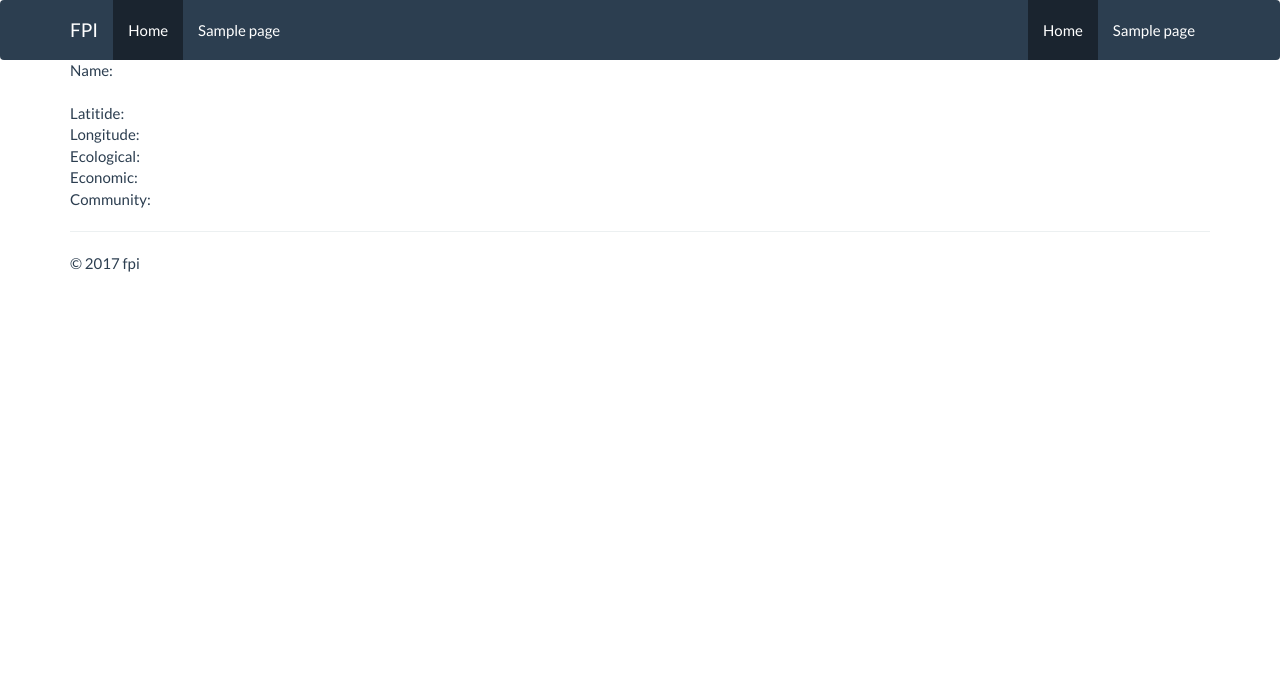
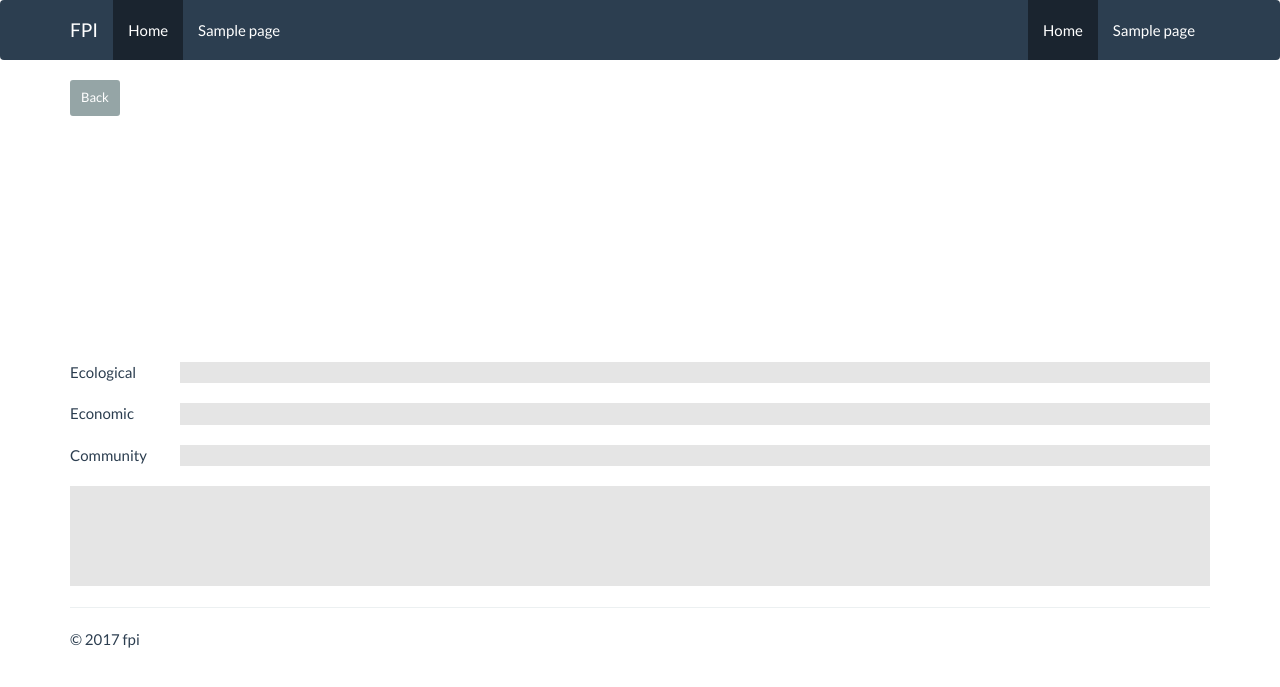
Before and after one commit to larkintuckerllc/fpi-wp-theme, a WordPress theme: template page_indicator.php in a window 1280 px wide. Shown: the top 687 px of the page. Run offline with PHP 8.4 and a stand-in for WordPress, Linux system fonts and the light colour scheme; the site name, menu and one post (Sample post) are stand-ins, and other content is empty; some libraries are stand-ins or nearby versions.

Commit message:
Basic indicator.

```diff
--- a/bower.json
+++ b/bower.json
@@ -2,6 +2,7 @@
   "name": "barebones",
   "dependencies": {
     "bootstrap": "^3.3.7",
-    "jquery": "^3.1.1"
+    "jquery": "^3.1.1",
+    "d3": "^4.7.1"
   }
 }
--- /dev/null
+++ b/indicator/index.css
@@ -0,0 +1,41 @@
+#fpi_indicator_root {
+  padding-top: 20px;
+}
+#fpi_indicator_root__image {
+  text-align: center;
+}
+#fpi_indicator_root__image__image {
+  display: inline-block;
+  width: 300px;
+  height: 200px;
+  background-position: center;
+  background-repeat: no-repeat;
+  background-size: cover;
+}
+.fpi_indicator_root__indicator {
+  display: flex;
+  flex-direction: row;
+  margin-top: 20px;
+}
+.fpi_indicator_root__indicator__title {
+  width: 100px;
+}
+.fpi_indicator_root__indicator__value {
+  flex-grow: 1;
+  margin-left: 10px;
+  background-color: rgba(0, 0, 0, 0.1);
+}
+.fpi_indicator_root__indicator__value__scale {
+  height: 100%;
+  transition: width 1s;
+}
+.fpi_indicator_root__comparison {
+  display: flex;
+  align-items: flex-end;
+  margin-top: 20px;
+  height: 100px;
+  background-color: rgba(0, 0, 0, 0.1);
+}
+.fpi_indicator_root__comparison__value {
+  flex-grow: 1;
+}
--- /dev/null
+++ b/indicator/index.js
@@ -0,0 +1,39 @@
+(function() {
+  var document = window.document;
+  var $ = window.$;
+  var d3 = window.d3;
+  $(document).ready(function() {
+    var ecologicalEl = document.getElementById('fpi_indicator_root__indicator__value__scale--ecological');
+    var economicEl = document.getElementById('fpi_indicator_root__indicator__value__scale--economic');
+    var communityEl = document.getElementById('fpi_indicator_root__indicator__value__scale--community');
+    var comparisonEcologicalD3 = d3.select('#fpi_indicator_root__comparison--ecological');
+    ecologicalEl.style.backgroundColor = scaleColor(window.fpiEcological);
+    ecologicalEl.style.width = scaleWidth(window.fpiEcological) + '%';
+    economicEl.style.backgroundColor = scaleColor(window.fpiEconomic);
+    economicEl.style.width = scaleWidth(window.fpiEconomic) + '%';
+    communityEl.style.backgroundColor = scaleColor(window.fpiCommunity);
+    communityEl.style.width = scaleWidth(window.fpiCommunity) + '%';
+    comparisonEcologicalD3
+      .selectAll('.fpi_indicator_root__comparison__value')
+      .data(window.fpiIndicators.sort(function(a, b) {
+        return Number(b.community) - Number(a.community);
+      }))
+      .enter()
+      .append('div')
+      .classed('fpi_indicator_root__comparison__value', true)
+      .style('height', function(d) {
+        return scaleWidth(Number(d.community)) + '%';
+      })
+      .style('background-color', function(d) {
+        return d.id === window.fpiId ? scaleColor(Number(d.community)) : 'rgb(204, 204, 204)';
+      });
+    function scaleWidth(value) {
+      return 100 * ((value - 1) / 5);
+    }
+    function scaleColor(value) {
+      if (value >= 4) return 'green';
+      if (value >= 3) return 'yellow';
+      return 'red';
+    }
+  });
+})();
--- a/page_indicator.php
+++ b/page_indicator.php
@@ -1,13 +1,104 @@
+<?php
+  function fpi_indicator_add_scripts() {
+    wp_register_script('d3',
+      get_template_directory_uri() .
+      '/bower_components/d3/d3.min.js',
+      array(), '2017020101', true);
+    wp_register_style('fpi_indicator',
+      get_template_directory_uri() .
+      '/indicator/index.css',
+      array('bootstrap', 'style'), '2016121701', 'all');
+    wp_register_script('fpi_indicator',
+      get_template_directory_uri() .
+      '/indicator/index.js',
+      array('jquery', 'd3'), '2017020101', true);
+    wp_enqueue_style('fpi_indicator');
+    wp_enqueue_script('d3');
+    wp_enqueue_script('fpi_indicator');
+  }
+  add_action('wp_enqueue_scripts', 'fpi_indicator_add_scripts');
+?>
+<?php
+  $indicators = array();
+  $args = array(
+    'post_type' => 'fpi_indicator',
+    'posts_per_page' => -1,
+  );
+  $loop = new WP_Query( $args );
+  while ( $loop->have_posts() ) : $loop->the_post();
+    $indicators[] = array(
+      'id' => get_the_ID(),
+      'link' => get_permalink(),
+      'name' => get_field('name'),
+      'image' => get_field('image'),
+      'latitude' => get_field('latitude'),
+      'longitude' => get_field('longitude'),
+      'ecological' => get_field('ecological'),
+      'economic' => get_field('economic'),
+      'community' => get_field('community')
+    );
+  endwhile;
+  wp_reset_query();
+?>
 <?php get_header(); ?>
 <?php while (have_posts()) : the_post(); ?>
-  <div id="my_page" class="container">
-      <div>Name: <?php the_field('name') ?></div>
-      <div><img src="<?php the_field('image') ?>" /></div>
-      <div>Latitide: <?php the_field('latitude') ?></div>
-      <div>Longitude: <?php the_field('longitude') ?></div>
-      <div>Ecological: <?php the_field('ecological') ?></div>
-      <div>Economic: <?php the_field('economic') ?></div>
-      <div>Community: <?php the_field('community') ?></div>
+  <div id="fpi_indicator_root" class="container">
+    <div><a href="/global-scores/">
+      <button type="button" class="btn btn-default btn-sm">Back</button>
+    </a></div>
+    <h3><?php the_field('name') ?></h3>
+    <div id="fpi_indicator_root__image">
+      <div
+        id="fpi_indicator_root__image__image"
+        style="background-image: url(<?php the_field('image') ?>);"
+      >
+      </div>
+    </div>
+    <div class="fpi_indicator_root__indicator">
+      <div class="fpi_indicator_root__indicator__title">Ecological</div>
+      <div class="fpi_indicator_root__indicator__value">
+        <div
+          id="fpi_indicator_root__indicator__value__scale--ecological"
+          class="fpi_indicator_root__indicator__value__scale"
+          style="width: 0%;"
+        >
+        </div>
+      </div>
+    </div>
+    <div class="fpi_indicator_root__indicator">
+      <div class="fpi_indicator_root__indicator__title">Economic</div>
+      <div class="fpi_indicator_root__indicator__value">
+        <div
+          id="fpi_indicator_root__indicator__value__scale--economic"
+          class="fpi_indicator_root__indicator__value__scale"
+          style="width: 0%;"
+        >
+        </div>
+      </div>
+    </div>
+    <div class="fpi_indicator_root__indicator">
+      <div class="fpi_indicator_root__indicator__title">Community</div>
+      <div class="fpi_indicator_root__indicator__value">
+        <div
+          id="fpi_indicator_root__indicator__value__scale--community"
+          class="fpi_indicator_root__indicator__value__scale"
+          style="width: 0%;"
+        >
+        </div>
+      </div>
+    </div>
+        <div
+      id="fpi_indicator_root__comparison--ecological"
+      class="fpi_indicator_root__comparison"
+    >
+    </div>
   </div>
+  <script>
+    window.fpiId = <?php the_ID(); ?>;
+    window.fpiEcological = <?php the_field('ecological'); ?>;
+    window.fpiEconomic = <?php the_field('economic'); ?>;
+    window.fpiCommunity = <?php the_field('community'); ?>;
+    window.fpiIndicators = <?php echo json_encode( $indicators ); ?>;
+  </script>
   <?php get_footer(); ?>
 <?php endwhile; ?>
```
Also changed, not shown: page-global-scores.php (+7 -7 lines).
